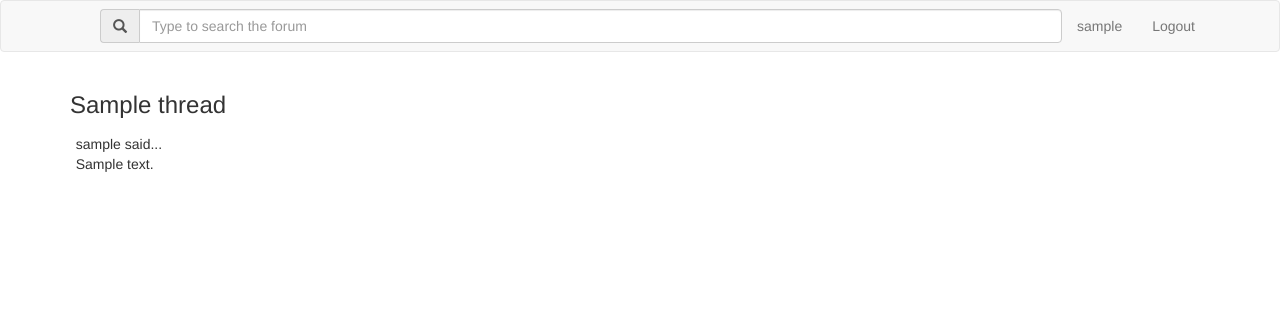
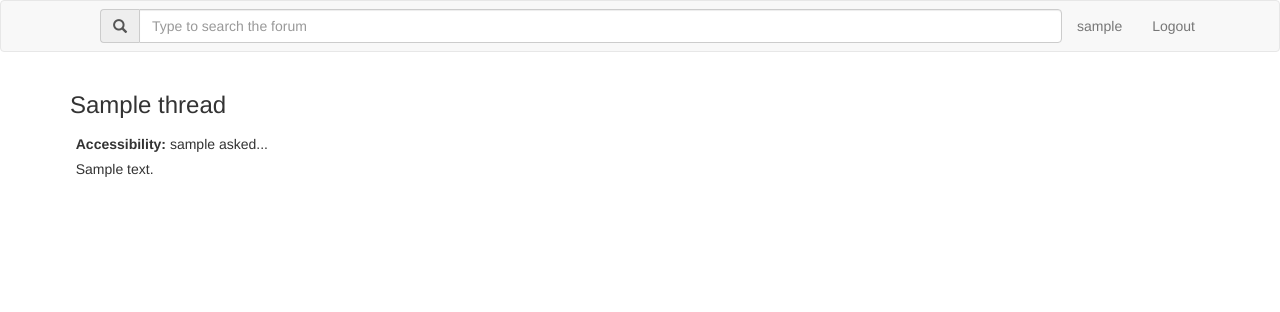
Before and after one commit to rmodi6/accessible-forums, a Flask app: page /linear/1 in a window 1280 px wide. Shown: the top 312 px of the page. Run offline with Flask 2, Linux system fonts and the light colour scheme; a user stored in the database is signed in; tables that the repository leaves empty hold one stand-in row (values such as "Sample post"); some libraries are stand-ins or nearby versions.

Commit message:
Using `_post.html` for linear view as well adding labels to posts

```diff
--- a/app/templates/linear_view.html
+++ b/app/templates/linear_view.html
@@ -8,12 +8,7 @@
         <ul role="tree" aria-labelledby="tree1">
             {% for post in thread.posts %}
                 <li role="treeitem">
-                    <span>
-                        {{ '%s said...' | format(post.author.username) }}
-                        <p id="{{ post.id }}">
-                            {{ post.body if post.body.rstrip().endswith(('.', '!', '?')) else post.body + '.' }}
-                        </p>
-                    </span>
+                    {% include "_post.html" %}
                 </li>
             {% endfor %}
         </ul>
```
